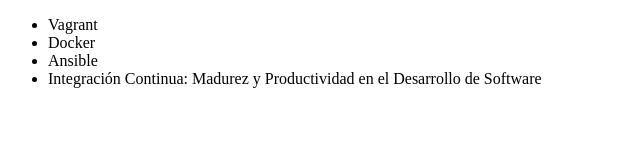
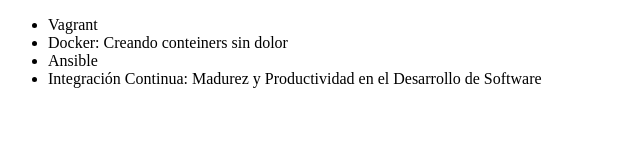
Before and after one commit to YaelMartin1/AluraGit, a plain HTML site: page index.html in a window 1280 px wide. Shown: the whole page, without its empty margins (0-640 px from the left). Drawn offline with Linux system fonts and the light colour scheme.

```diff
--- a/index.html
+++ b/index.html
@@ -7,7 +7,7 @@
     <body>
         <ul>
             <li>Vagrant</li>
-            <li>Docker</li>
+            <li>Docker: Creando conteiners sin dolor</li>
             <li>Ansible</li>
             <li>Integración Continua: Madurez y Productividad en el Desarrollo de Software</li>
         </ul>
```
Also changed, not shown: 1 other file.
